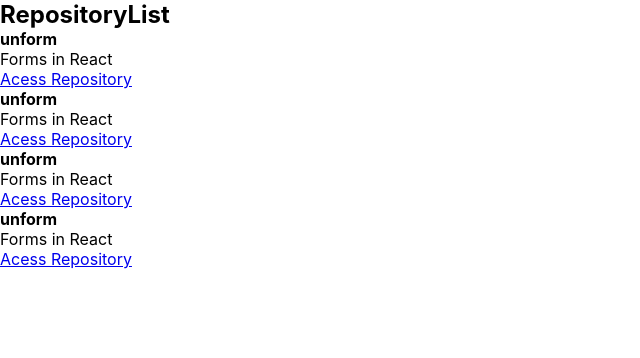
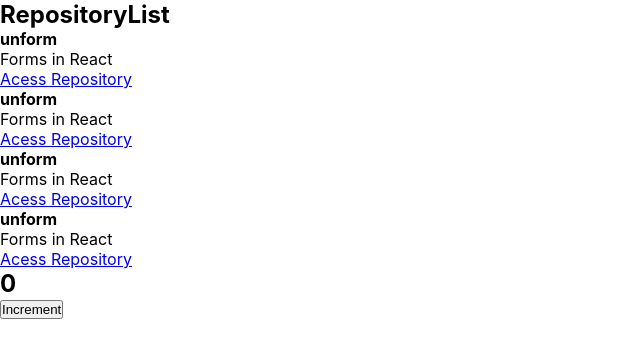
Before and after one commit to claro-bruno/1-github-explorer-class, a React (Create React App) app: page / in a window 1280 px wide. Shown: the top 358 px of the page, without its empty margins (0-640 px from the left). Built offline with nearby package versions, Linux system fonts and the light colour scheme.

Commit message:
Utilizando Estados

```diff
--- a/src/App.js
+++ b/src/App.js
@@ -1,11 +1,13 @@
 import React, { Component } from 'react';
 import RepositoryList from './components/RepositoryList';
+import Counter from './components/Counter';
 
 class App extends Component {
   render(){
     return (
       <div>
         <RepositoryList />
+        <Counter />
       </div>
     );
   };
--- /dev/null
+++ b/src/components/Counter/index.jsx
@@ -0,0 +1,31 @@
+import React, { Component } from "react";
+
+export default class Counter extends Component {
+
+  constructor(props) {
+    super(props);
+    this.state ={
+      counter: 0,
+    };
+    this.handleIncrement = this.handleIncrement.bind(this);
+  }
+
+  handleIncrement() {
+    const { counter } = this.state;
+    this.setState({
+      counter: counter + 1,
+    });
+  }
+
+  render() {
+    const { counter } = this.state;
+    return (
+      <div>
+        <h2>{ counter }</h2>
+        <button type="button" onClick={ this.handleIncrement }>
+          Increment
+        </button>
+      </div>
+    );
+  };
+};
```
